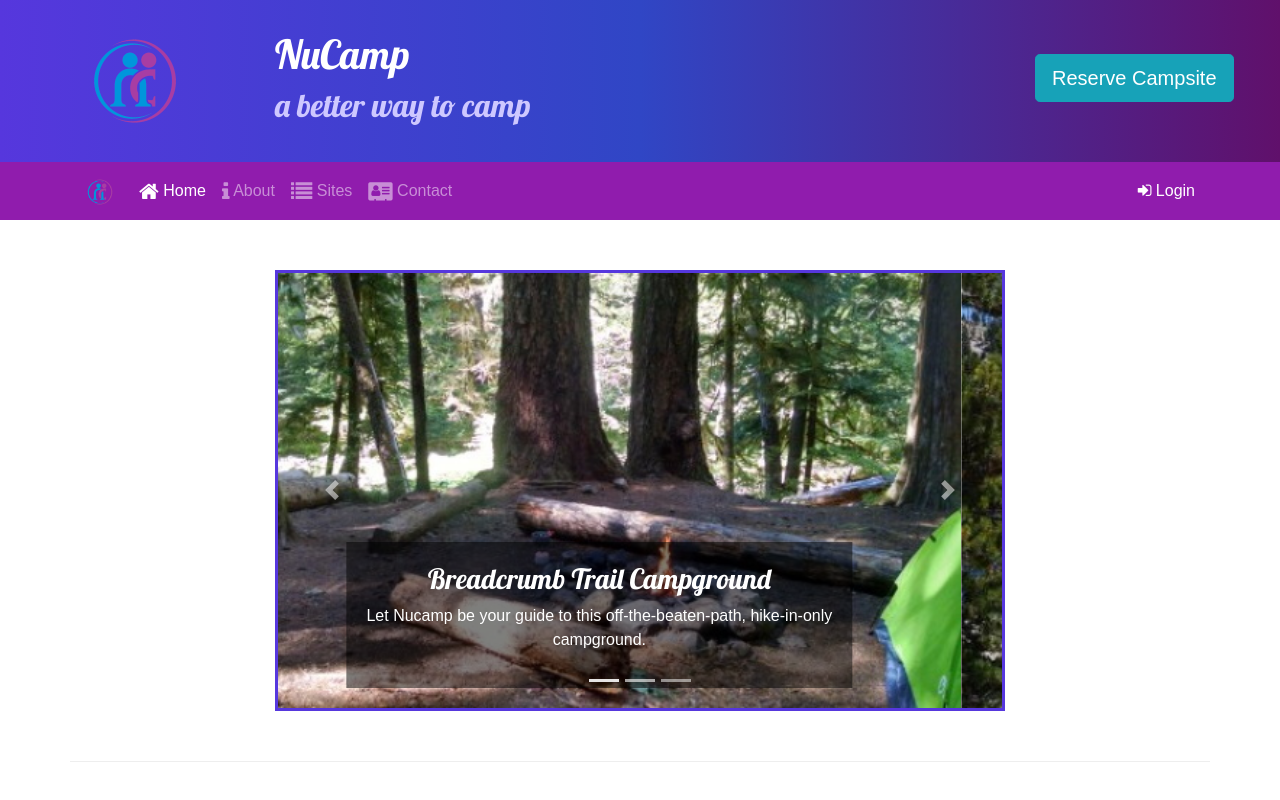
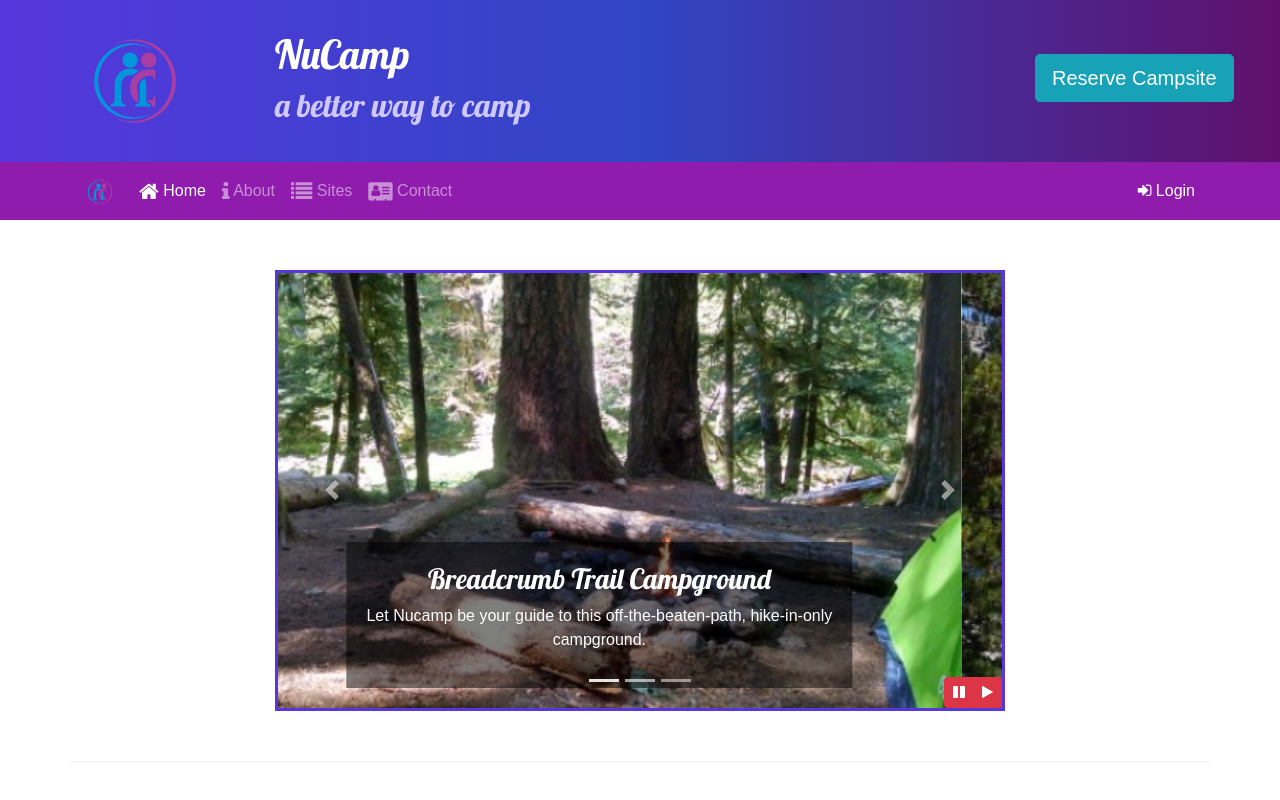
Before and after one commit to apontc/novocampsite, a website: page index.html in a window 1280 px wide. Shown: the top 800 px of the page. Drawn offline with nearby package versions, Linux system fonts and the light colour scheme.

Commit message:
Jquery Carousel

```diff
--- a/css/styles.css
+++ b/css/styles.css
@@ -54,3 +54,10 @@ a, a:hover {
 .carousel {
     border: solid #5637DD;
 }
+
+#carouselButton {
+    position: absolute;
+    right: 0;
+    bottom: 0;
+    z-index: 100;
+}
--- a/index.html
+++ b/index.html
@@ -142,6 +142,14 @@
                         <span class="carousel-control-next-icon"></span>
                         <span class="sr-only">Next</span>
                     </a>
+                    <div class="btn-group" id="carouselButton">
+                        <button class="btn btn-danger btn-sm" id="carouselPause">
+                            <i class="fa fa-pause"></i>
+                        </button>
+                        <button class="btn btn-danger btn-sm" id="carouselPlay">
+                            <i class ="fa fa-play"></i>
+                        </button>
+                    </div>
                 </div>
             </div>
         </div>
@@ -275,6 +283,13 @@
     <!-- script for bootstrap tooltip using jquery-->
     <script>
         $(function() {
+            $(".carousel").carousel( { interval: 2000, pause: "false" } );
+            $("#carouselPause").click(function(){
+                $(".carousel").carousel("pause");
+            });
+            $("#carouselPlay").click(function(){
+                $(".carousel").carousel("cycle");
+            });
             $('[data-toggle="tooltip"]').tooltip();
         });
     </script>
```
Also changed, not shown: about.html (+94 -0 lines).
